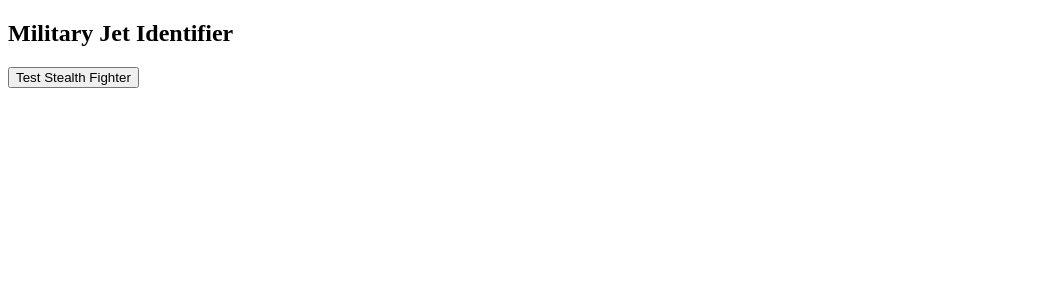
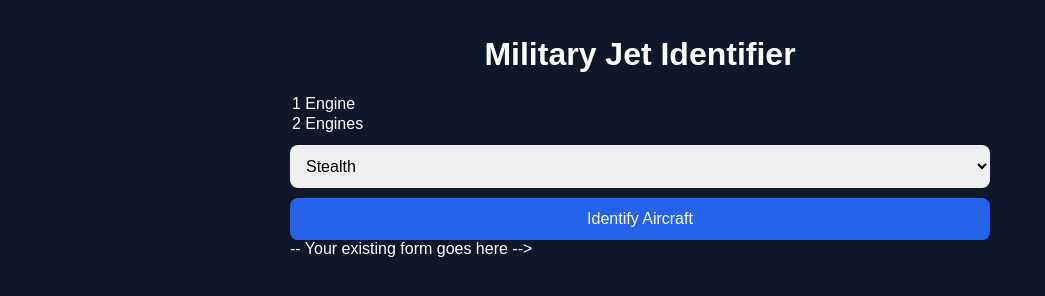
Before and after one commit to sandbox481/military-jet-identifier, a website: page public/index.html in a window 1280 px wide. Shown: the whole page, without its empty margins (0-1045 px from the left). Drawn offline with Linux system fonts and the light colour scheme.

Commit message:
Update index.html

```diff
--- a/public/index.html
+++ b/public/index.html
@@ -1,36 +1,115 @@
 <!DOCTYPE html>
 <html>
 <head>
+  <meta charset="UTF-8">
   <title>Military Jet Identifier</title>
+  <meta name="viewport" content="width=device-width, initial-scale=1.0">
+  <meta name="apple-mobile-web-app-capable" content="yes">
+  <meta name="apple-mobile-web-app-status-bar-style" content="black">
+
+  <style>
+    body {
+      margin: 0;
+      font-family: Arial, sans-serif;
+      padding: 15px;
+      background-color: #0f172a;
+      color: white;
+    }
+
+    .container {
+      max-width: 700px;
+      margin: auto;
+    }
+
+    h1 {
+      text-align: center;
+    }
+
+    button, select, input {
+      width: 100%;
+      padding: 12px;
+      margin-top: 10px;
+      font-size: 16px;
+      border-radius: 8px;
+      border: none;
+    }
+
+    button {
+      background-color: #2563eb;
+      color: white;
+    }
+
+    .result {
+      margin-top: 20px;
+      padding: 15px;
+      background-color: #1e293b;
+      border-radius: 10px;
+    }
+  </style>
 </head>
+
 <body>
+  <div class="container">
+    <h1>Military Jet Identifier</h1>
 
-  <h2>Military Jet Identifier</h2>
+    <!<select id="engine_count">
+  <option value="1">1 Engine</option>
+  <option value="2">2 Engines</option>
+</select>
 
-  <button onclick="identify()">Test Stealth Fighter</button>
+<select id="stealth">
+  <option value="1">Stealth</option>
+  <option value="0">Non-Stealth</option>
+</select>
 
-  <pre id="result"></pre>
+<button onclick="matchAircraft()">Identify Aircraft</button>
+
+<div id="results"></div>
 
 <script>
-async function identify() {
+async function matchAircraft() {
+  const engine_count = parseInt(document.getElementById("engine_count").value);
+  const stealth = parseInt(document.getElementById("stealth").value);
+
   const response = await fetch("/match", {
     method: "POST",
-        headers: {"Content-Type":"application/json"},
+    headers: {
+      "Content-Type": "application/json"
+    },
     body: JSON.stringify({
-            engine_count: 2,
+      engine_count: engine_count,
       intake_count: 2,
       vertical_stabilizers: 2,
       has_canards: 0,
-            wing_type: "blended_stealth",
-            stealth: 1
+      wing_type: "trapezoidal",
+      stealth: stealth
     })
   });
 
   const data = await response.json();
-    document.getElementById("result").innerText =
-        JSON.stringify(data, null, 2);
+
+  const resultsDiv = document.getElementById("results");
+  resultsDiv.innerHTML = "";
+
+  data.forEach(jet => {
+    resultsDiv.innerHTML += `
+      <div class="result">
+        <h3>${jet.name}</h3>
+        <p><strong>Country:</strong> ${jet.country}</p>
+        <p><strong>Manufacturer:</strong> ${jet.manufacturer}</p>
+        <p><strong>Role:</strong> ${jet.role}</p>
+        <p><strong>Max Speed:</strong> Mach ${jet.max_speed}</p>
+        <p><strong>Combat Range:</strong> ${jet.combat_range} km</p>
+        <p><strong>Length:</strong> ${jet.length} m</p>
+        <p><strong>Wingspan:</strong> ${jet.wingspan} m</p>
+        <p><strong>Height:</strong> ${jet.height} m</p>
+        <p><strong>Weapons:</strong> ${jet.weapons}</p>
+      </div>
+    `;
+  });
 }
-</script>
+</script>-- Your existing form goes here -->
 
+  </div>
 </body>
 </html>
```
Lines whose indentation alone changed are shown as unchanged.
